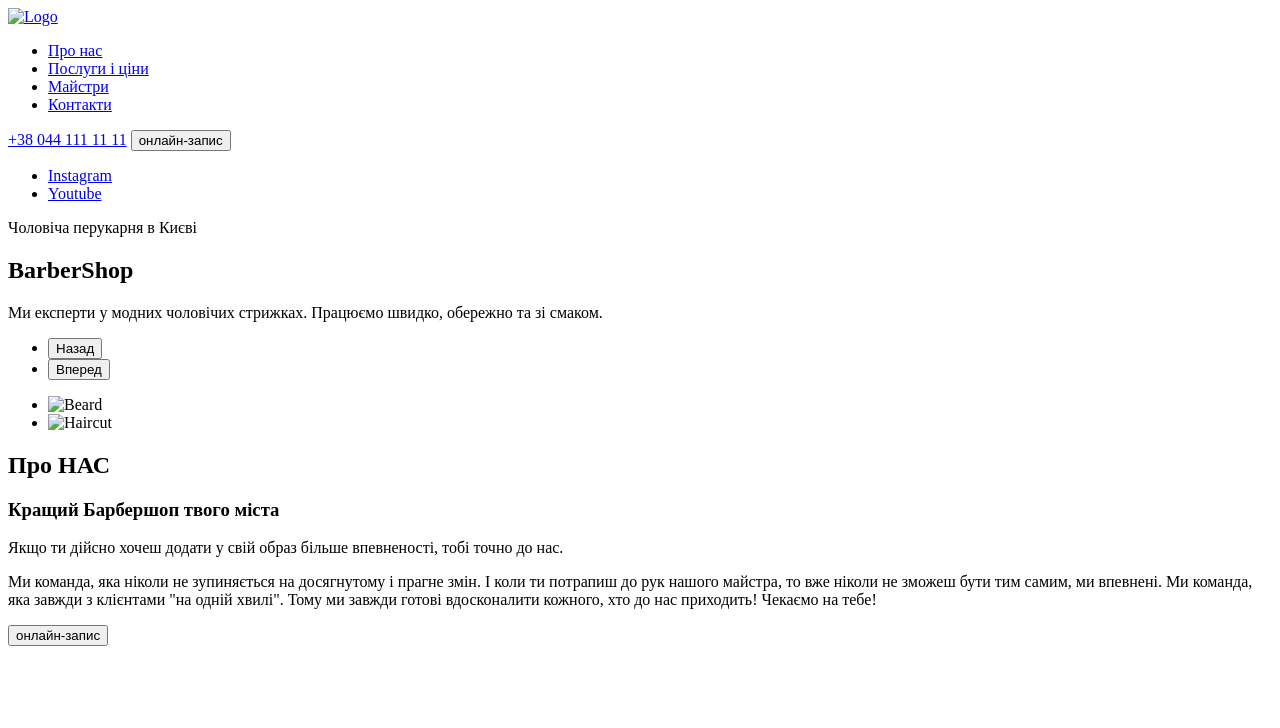
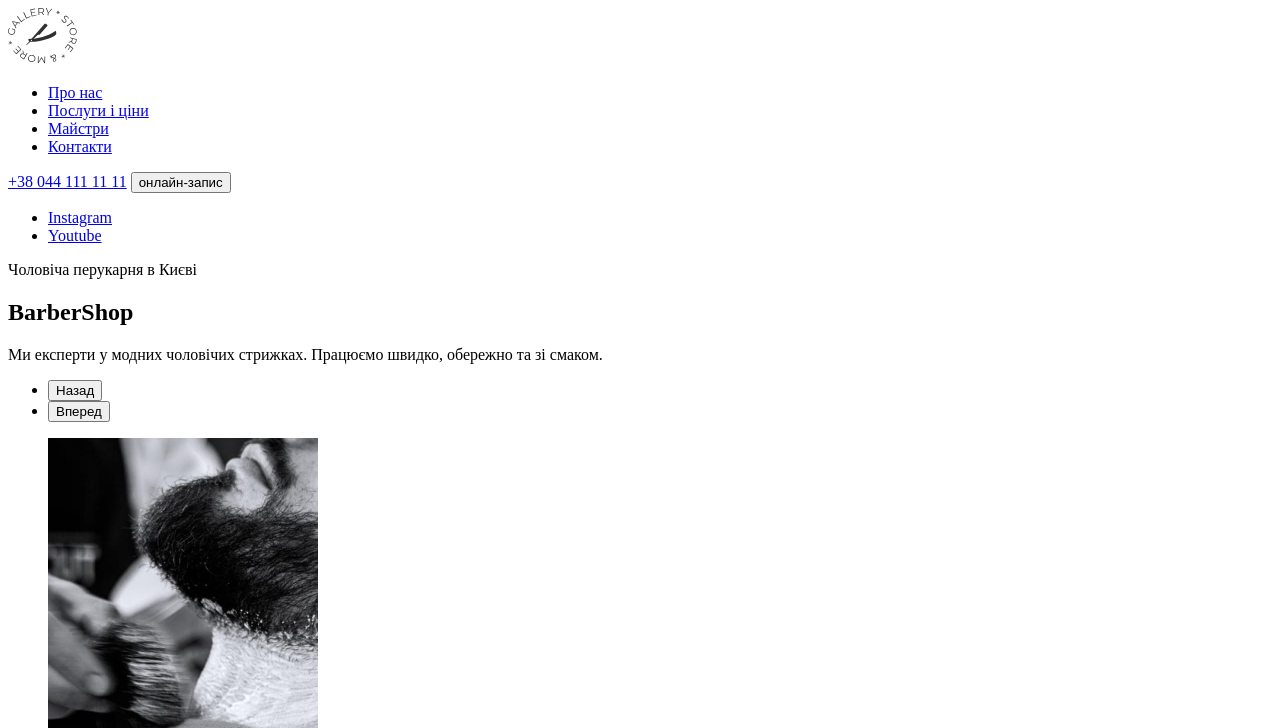
Before and after one commit to Ruslan-Kostenko/BarberShop, a plain HTML site: page index.html in a window 1280 px wide. Shown: the top 728 px of the page. Drawn offline with Linux system fonts and the light colour scheme; the site is published under a folder, as on GitHub Pages, so addresses that start at the root find nothing.

Commit message:
Update index.html

```diff
--- a/index.html
+++ b/index.html
@@ -9,7 +9,7 @@
     <header>
       <nav>
         <a href="/">
-          <img src="/images/logo.svg" alt="Logo" />
+          <img src="./images/logo.svg" alt="Logo" />
         </a>
         <ul>
           <li><a href="#">Про нас</a></li>
@@ -51,8 +51,8 @@
       <!-- About section -->
       <section>
         <ul>
-          <li><img src="/images/beard.jpg" alt="Beard" width="270" height="445" /></li>
-          <li><img src="/images/haircut.jpg" alt="Haircut" width="270" height="445" /></li>
+          <li><img src="./images/beard.jpg" alt="Beard" width="270" height="445" /></li>
+          <li><img src="./images/haircut.jpg" alt="Haircut" width="270" height="445" /></li>
         </ul>
         <h2>Про НАС</h2>
         <h3>Кращий Барбершоп твого міста</h3>
```
